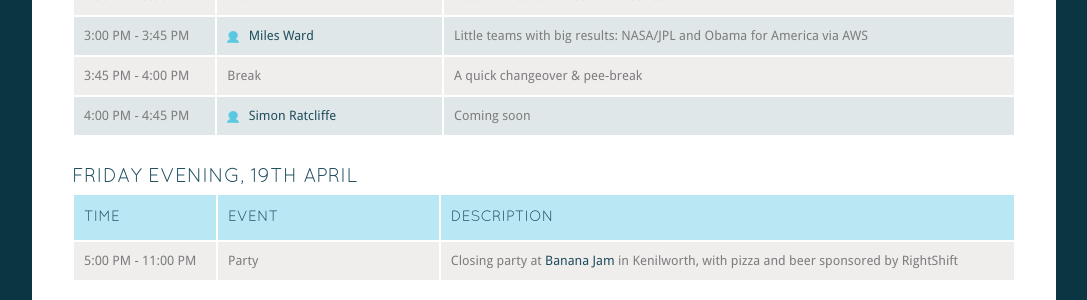
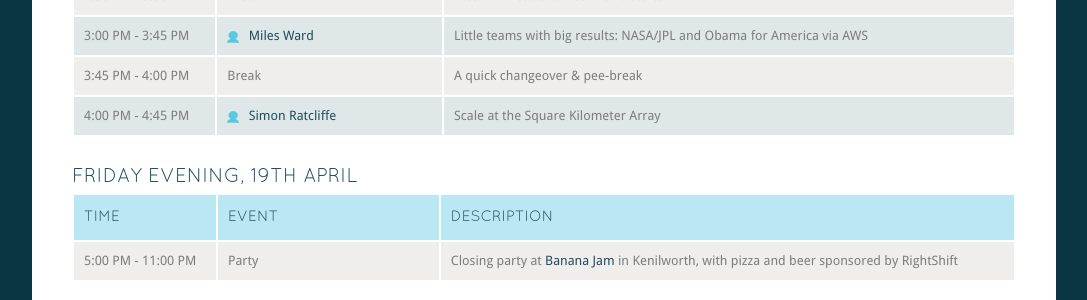
Before and after one commit to scaleconf/scaleconf.github.com, a Jekyll site: the page built from schedule.html, in a window 1280 px wide and 900 px high, scrolled down 2038 px. Shown: the part 413-713 px from the top of the window, without its empty margins (96-1183 px from the left). Built offline with Jekyll 4.4.1, drawn with Linux system fonts in a browser that asks for light colours; Markdown is read by kramdown in place of the engine named in the settings; some of the changed lines change nothing that is shown.

Commit message:
Simon's abstract

```diff
--- a/_config.yml
+++ b/_config.yml
@@ -346,8 +346,23 @@ speakers:
         significant amount of his coding time trying to avoid writing C, and
         the rest of the time trying to use sys._getframe() in ways that annoy
         his colleagues.
-    title: Coming soon
-    abstract: Coming soon
+    title: Scale at the Square Kilometer Array
+    abstract: >
+        <p>
+        Astronomy is one of the most scale obsessed of all the sciences.
+        From our earliest attempts to understand the size of our planet through
+        solar observations, through to our current appreciation of the ultimate
+        scale of the universe, it constantly redefines our notion of "big".
+        </p>
+        <p>
+        This escalation in scale can also be seen in our observational
+        instruments, particularly in the field of radio astronomy. We are
+        entering an epoch of massive expansion in observational capacity, which
+        over the next 10 years we will see an 8 order of magnitude increase in
+        the data volume being generated. This talk will focus on these
+        instruments, their challenges, and what they will mean to the science
+        of astronomy.
+        </p>
 
 all_speakers: [ beat_schwegler, dale_humby, daniel_fiske, daniel_schauenberg, david_tinker, dietrich_featherston, mike_jones, miles_ward, neil_blakey_milner, ri_pienaar, robert_stuttaford, simon_ratcliffe ]
 highlighted: [ daniel_fiske, mike_jones, daniel_schauenberg, miles_ward, dietrich_featherston ]
```
